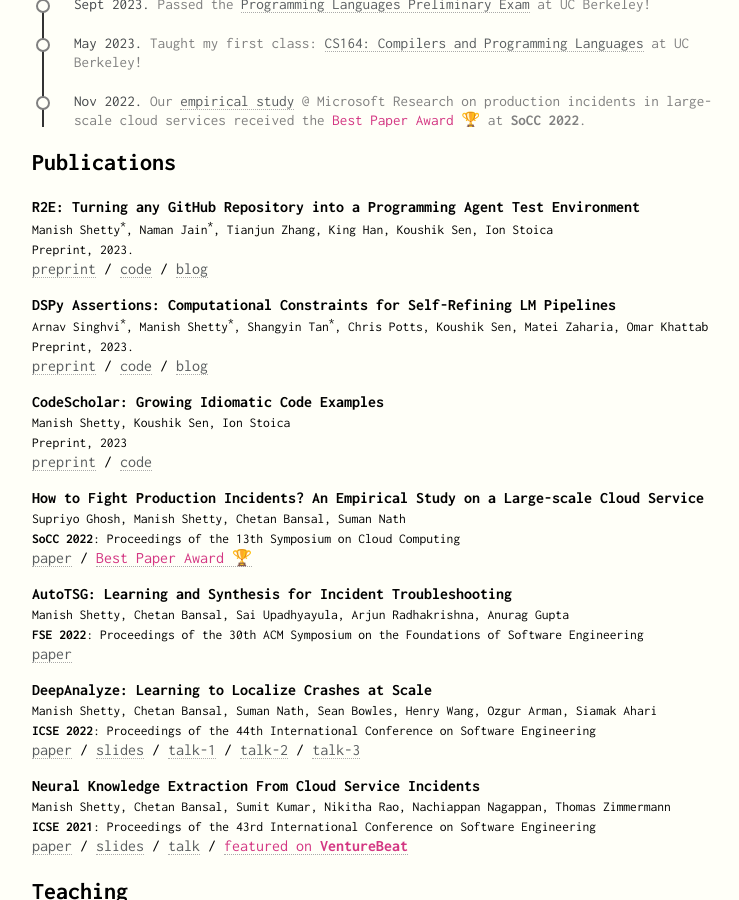
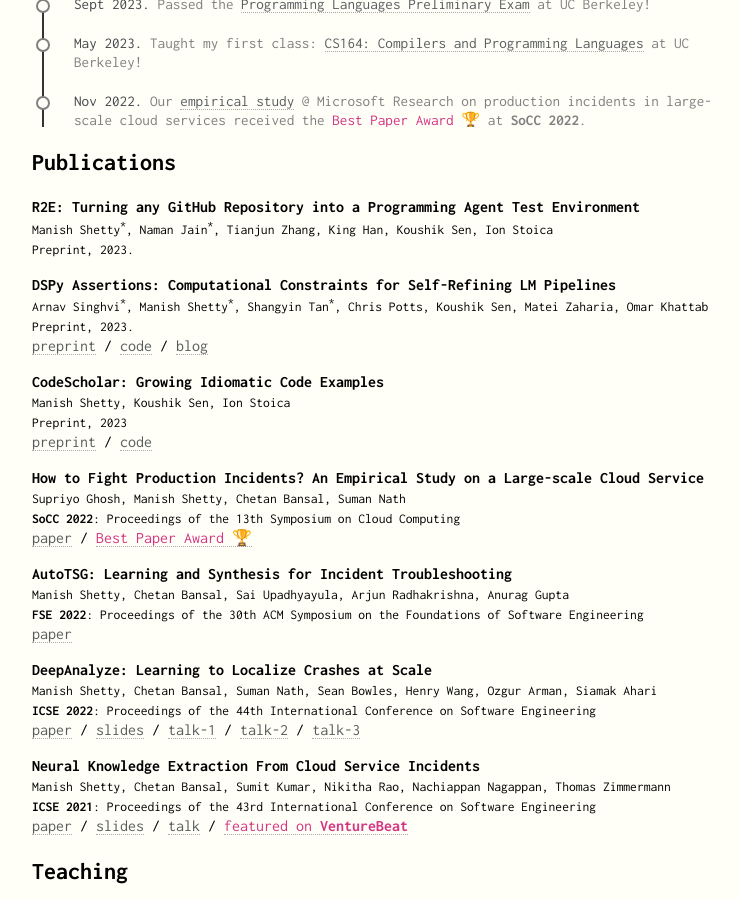
Before and after one commit to manishshettym/manishshettym.github.io, a Jekyll site: the page built from index.md, in a window 1280 px wide and 900 px high, scrolled down 664 px. Shown: the whole window, without its empty margins (258-997 px from the left). Built offline with Jekyll 4.4.1, drawn with Linux system fonts in a browser that asks for light colours.

Commit message:
paper update

```diff
--- a/index.md
+++ b/index.md
@@ -63,9 +63,9 @@ Previously, I worked at <a href="https://www.microsoft.com/en-us/research/">Micr
 **R2E: Turning any GitHub Repository into a Programming Agent Test Environment** <br>
 <span style="font-size:85%">Manish Shetty<sup>*</sup>, Naman Jain<sup>*</sup>, Tianjun Zhang, King Han, Koushik Sen, Ion Stoica<br>
 Preprint, 2023. </span> <br>
-<a href="">preprint</a> /
+<!-- <a href="">preprint</a> /
 <a href="">code</a> /
-<a href="">blog</a>
+<a href="">blog</a> -->
 
 **DSPy Assertions: Computational Constraints for Self-Refining LM Pipelines** <br>
 <span style="font-size:85%">Arnav Singhvi<sup>*</sup>, Manish Shetty<sup>*</sup>, Shangyin Tan<sup>*</sup>, Chris Potts, Koushik Sen, Matei Zaharia, Omar Khattab<br>
```
